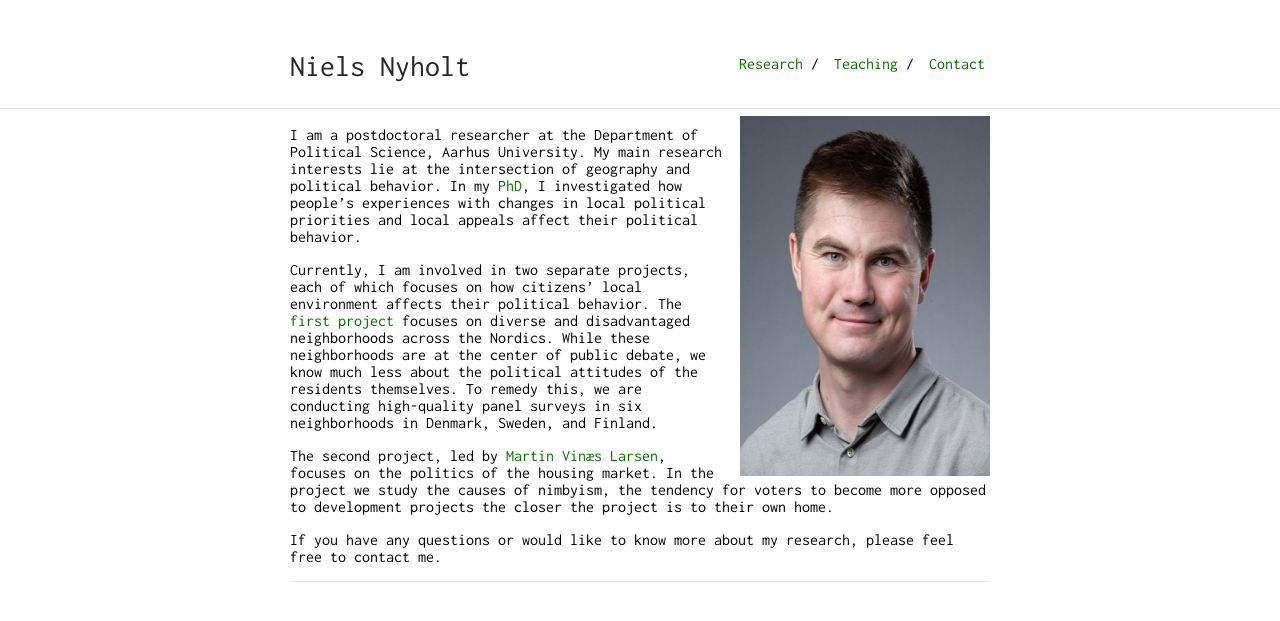
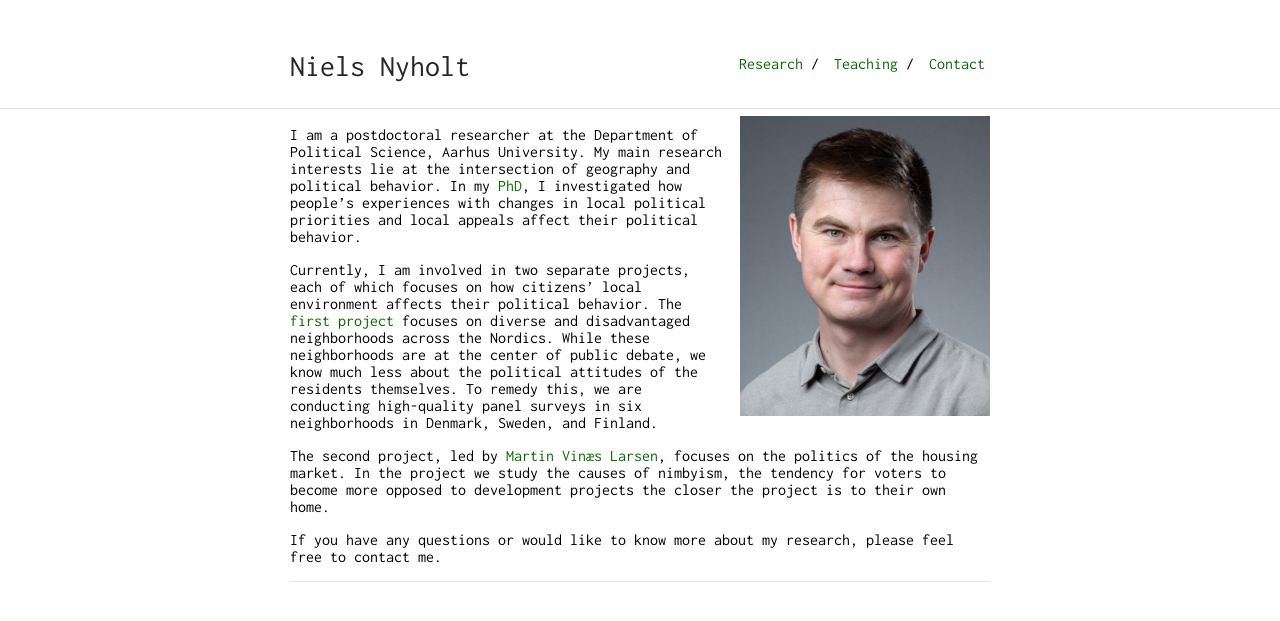
Before and after one commit to nnyholt/nnyholt.github.io, a Jekyll site: the page built from index.md, in a window 1280 px wide. Shown: the top 621 px of the page. Built offline with Jekyll 4.4.1, drawn with Linux system fonts in a browser that asks for light colours.

Commit message:
Image issue

```diff
--- a/_sass/typography.scss
+++ b/_sass/typography.scss
@@ -37,7 +37,7 @@
         font-style: italic;
     }
     .profile-picture {
-        height: 360px;
+        height: $image-size*1.2;
         width: $image-size;
         position: relative;
         margin: -10px 0 0 15px;
```
